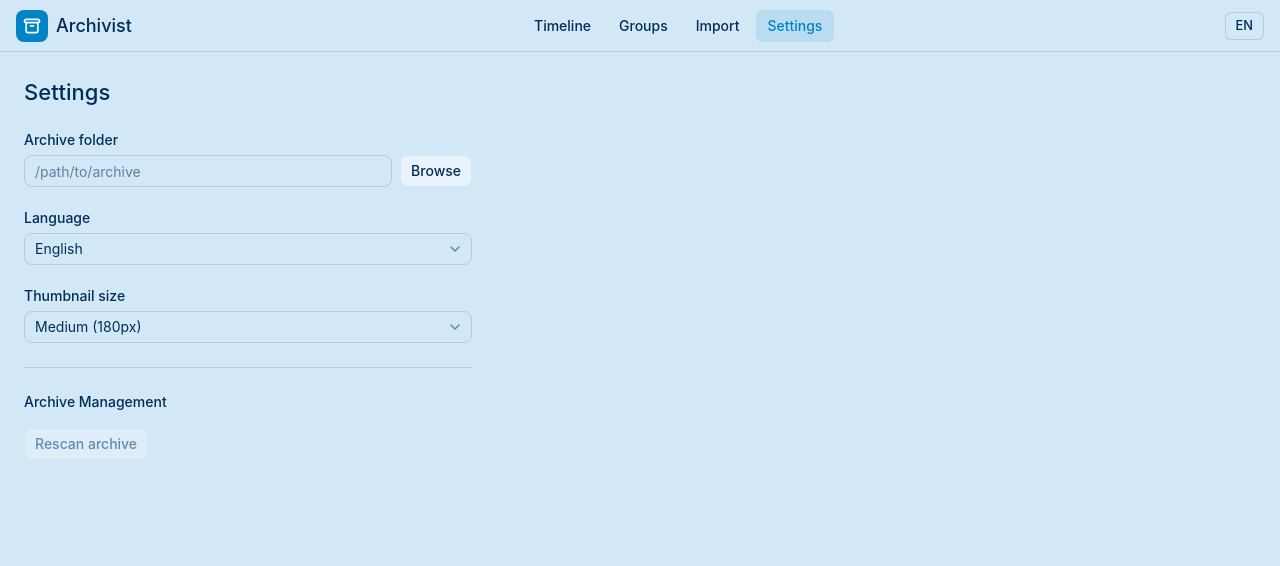
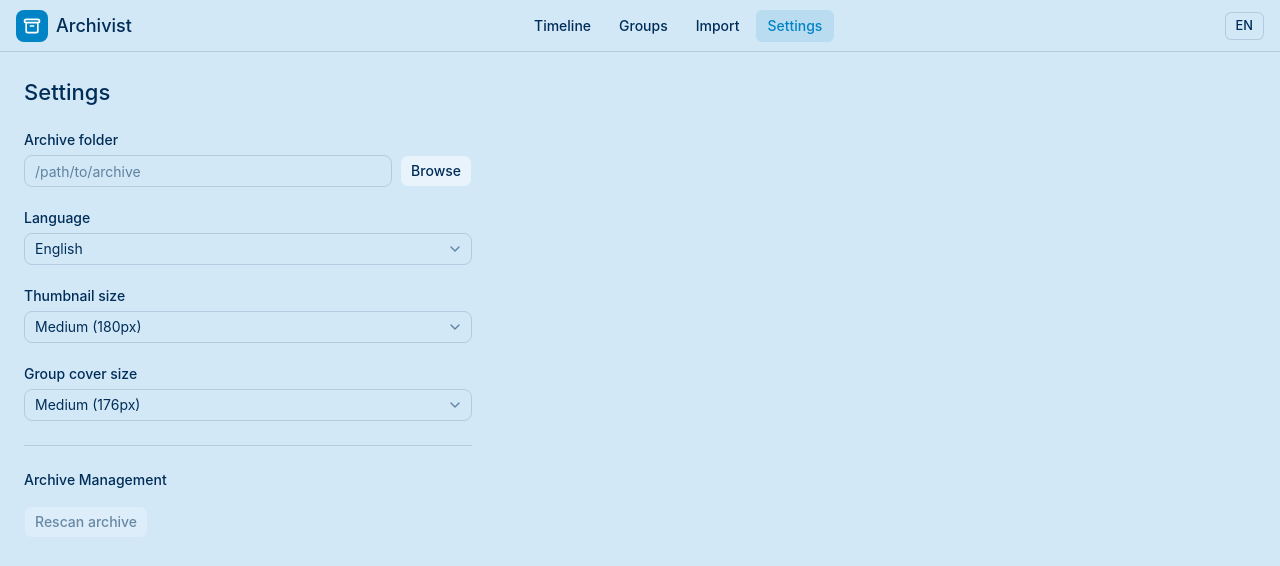
Before and after one commit to BlazeRed/archivist, a React (Vite) app: page /settings in a window 1280 px wide. Shown: the top 566 px of the page. Built offline with nearby package versions, Linux system fonts and the light colour scheme.

Commit message:
adjustable cover size for groups

```diff
--- a/src/i18n/locales/en.json
+++ b/src/i18n/locales/en.json
@@ -123,6 +123,10 @@
     "rescanMoved": "Relocated {{count}} misplaced images",
     "rescanThumbnailed": "Generated {{count}} missing thumbnails",
     "rescanError": "Error: {{error}}",
+    "groupCoverSize": "Group cover size",
+    "coverSizeSmall": "Small (140px)",
+    "coverSizeMedium": "Medium (176px)",
+    "coverSizeLarge": "Large (220px)",
     "closeArchive": "Close archive",
     "closeArchiveDesc": "Disconnect from the current archive"
   },
--- a/src/i18n/locales/it.json
+++ b/src/i18n/locales/it.json
@@ -123,6 +123,10 @@
     "rescanMoved": "Spostate {{count}} immagini fuori posto",
     "rescanThumbnailed": "Generate {{count}} miniature mancanti",
     "rescanError": "Errore: {{error}}",
+    "groupCoverSize": "Dimensione copertina gruppi",
+    "coverSizeSmall": "Piccolo (140px)",
+    "coverSizeMedium": "Medio (176px)",
+    "coverSizeLarge": "Grande (220px)",
     "closeArchive": "Chiudi archivio",
     "closeArchiveDesc": "Disconnettiti dall'archivio corrente"
   },
--- a/src/pages/GroupsPage.tsx
+++ b/src/pages/GroupsPage.tsx
@@ -41,6 +41,7 @@ export function GroupsPage() {
   const [exportingGroupId, setExportingGroupId] = useState<number | null>(null);
 
   const thumbPx = config.thumbnail_size === 'small' ? 120 : config.thumbnail_size === 'large' ? 280 : 180;
+  const coverPx = config.group_cover_size === 'small' ? 140 : config.group_cover_size === 'large' ? 220 : 176;
   const archivePath = config.archive_path ? config.archive_path.replace(/\/+$/, '') : '';
 
   useEffect(() => {
@@ -247,7 +248,8 @@ export function GroupsPage() {
                   <div
                     key={group.id}
                     onClick={() => editingGroupId !== group.id && handleOpenGroup(group.id)}
-                    className="group/card w-44 cursor-pointer rounded-xl overflow-hidden border border-border bg-card hover:shadow-lg transition-shadow"
+                    style={{ width: coverPx }}
+                    className="group/card cursor-pointer rounded-xl overflow-hidden border border-border bg-card hover:shadow-lg transition-shadow"
                   >
                     {/* Cover image */}
                     <div className="aspect-[4/3] bg-muted overflow-hidden relative">
--- a/src/pages/SettingsPage.tsx
+++ b/src/pages/SettingsPage.tsx
@@ -134,6 +134,24 @@ export function SettingsPage() {
           </Select>
         </div>
 
+        {/* Group Cover Size */}
+        <div className="space-y-2">
+          <Label>{t('settings.groupCoverSize')}</Label>
+          <Select
+            value={config.group_cover_size}
+            onValueChange={(v) => setConfig({ group_cover_size: v as 'small' | 'medium' | 'large' })}
+          >
+            <SelectTrigger className="w-full">
+              <SelectValue />
+            </SelectTrigger>
+            <SelectContent>
+              <SelectItem value="small">{t('settings.coverSizeSmall')}</SelectItem>
+              <SelectItem value="medium">{t('settings.coverSizeMedium')}</SelectItem>
+              <SelectItem value="large">{t('settings.coverSizeLarge')}</SelectItem>
+            </SelectContent>
+          </Select>
+        </div>
+
         {/* Archive Management */}
         <div className="border-t border-border pt-6">
           <h3 className="text-sm font-medium text-foreground mb-4">{t('settings.archiveManagement')}</h3>
--- a/src/stores/appConfigStore.ts
+++ b/src/stores/appConfigStore.ts
@@ -5,6 +5,7 @@ interface AppConfig {
   archive_path: string;
   language: 'en' | 'it';
   thumbnail_size: 'small' | 'medium' | 'large';
+  group_cover_size: 'small' | 'medium' | 'large';
 }
 
 interface AppConfigStore {
@@ -17,6 +18,7 @@ export const useAppConfigStore = create<AppConfigStore>((set) => ({
     archive_path: '',
     language: 'en',
     thumbnail_size: 'medium',
+    group_cover_size: 'medium',
   },
   setConfig: (newConfig) => set((state) => {
     const config = { ...state.config, ...newConfig };
```
